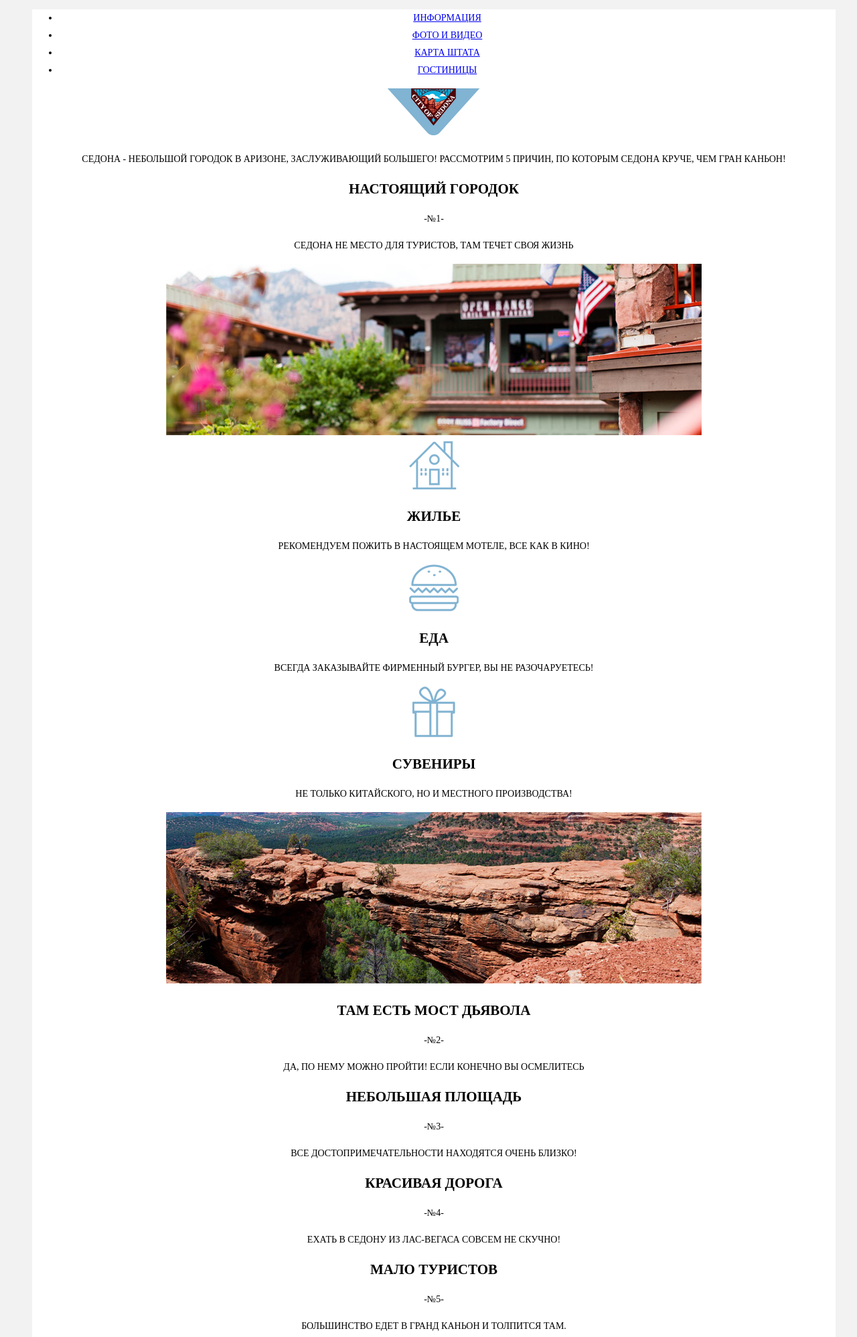
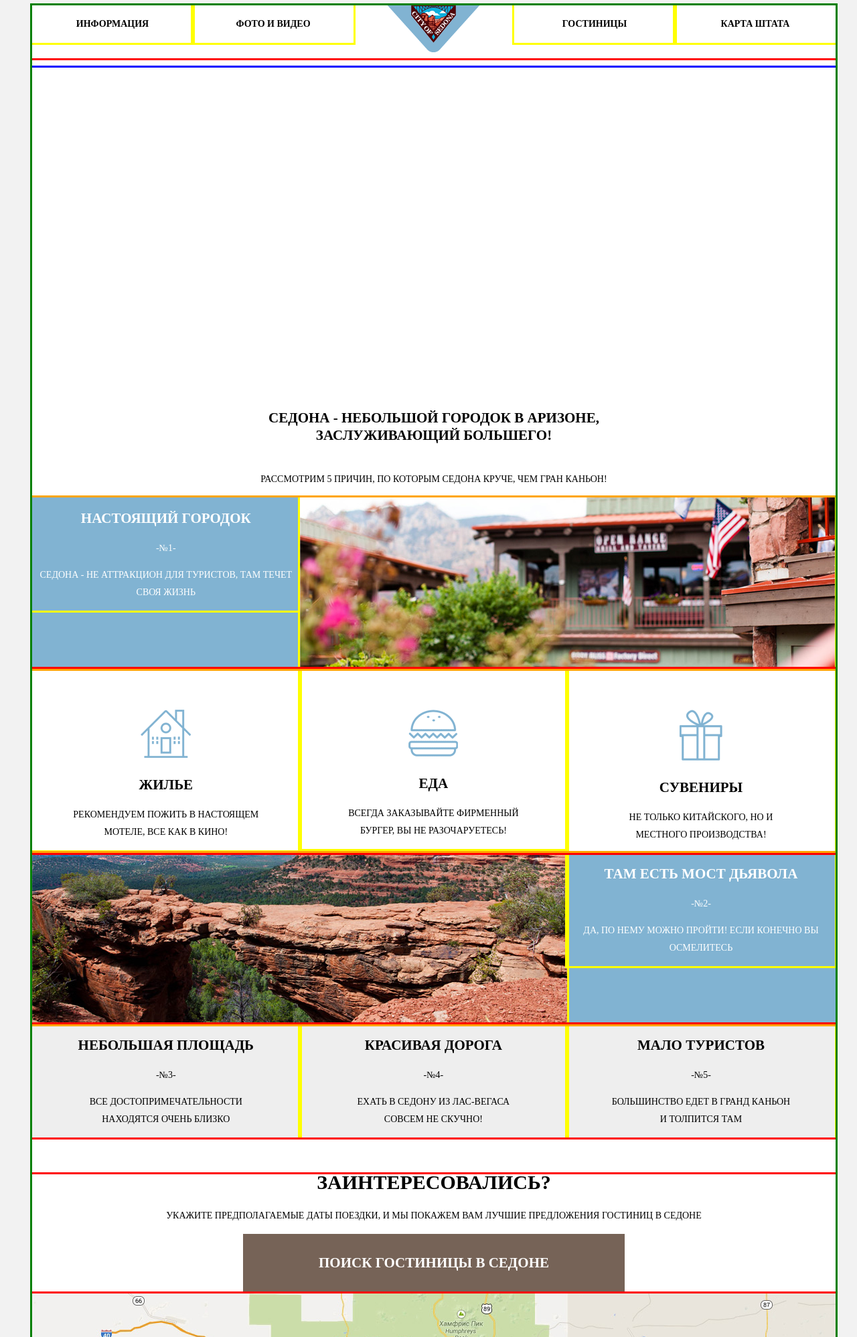
Before and after one commit to Anna-Teshkina/305561-sedona, a plain HTML site: page index.html in a window 1280 px wide. Shown: the top 1997 px of the page at 67% size. Drawn offline with Linux system fonts and the light colour scheme.

Commit message:
Сетка
Сделана сетка для главной и внутренней страницы

```diff
--- a/css/style.css
+++ b/css/style.css
@@ -6,6 +6,7 @@ body {
 	font-weight: normal;
     text-transform: uppercase;
     text-align: center;
+    vertical-align: middle;
     width: 100%;
   }
 
@@ -23,4 +24,221 @@ body {
   	width: 1200px;
   	background-color: #ffffff;
   	margin: 0 auto;
+  	outline: green solid;
   }
+
+  /*ОФОРМЛЕНИЕ ГЛАВНОЙ СТРАНИЦЫ*/
+  /*ЗАГОЛОВОК*/
+  header {
+  	outline: red solid;
+  	padding: 0;
+
+  }
+
+ul {
+	list-style: none;
+	text-decoration: none;
+	padding: 0;
+    margin: 0;
+}
+
+ .main-navigation li {
+  	width: 20%;
+  	outline: yellow solid;
+  	padding: 15px 0;
+  }
+
+  .main-navigation li a {
+  	text-decoration: none;
+  	font-weight: bold;
+  	color: black;
+  }
+
+.main-navigation li:nth-child(1),
+.main-navigation li:nth-child(2) {
+	float: left;
+}
+
+.main-navigation li:nth-child(3),
+.main-navigation li:nth-child(4) {
+	float: right;
+}
+
+/*ОСНОВНОЙ БЛОК*/
+main {
+	outline: blue solid;
+}
+
+
+.advertise {
+	font-size: 21px;
+	font-weight: bold;
+	display: inline-block;
+	margin: 60px 300px 40px;
+	margin-top: 510px;
+}
+
+/*БЛОК 30% ОТ ШИРИНЫ РОДИТЕЛЬСКОГО КОНТЕЙНЕРА*/
+.feature {
+	width: 33.3%;
+	outline: yellow solid;
+}
+
+/*ПРИЧИНА №1,2 ГОЛУБОЙ БЛОК*/
+.block-blue {
+	max-height: 256px;
+	background-color: #81b3d2;
+	color: white;
+	outline: orange solid;
+}
+
+.image {
+	max-height: 256px;
+	width: 66.6%;
+	outline: yellow solid;
+}
+
+.block-blue .image,
+.block-blue .feature {
+		float: left;
+}
+
+/*БЛОК С РЕКОММЕНДАЦИЯМИ*/
+.recommendations {
+	max-height: 330px;
+	outline: red solid;
+}
+
+.recommendations .feature {
+	float: left;
+	padding-top: 61px;
+}
+
+.recommendations .feature p {
+	padding: 0 55px;
+}
+
+/*ПРИЧИНЫ №3-5, СЕРЫЙ БЛОК*/
+.block-gray {
+	max-height: 256px;
+	background-color: #eeeeee;
+	outline: red solid;
+	margin-bottom: 55px;
+}
+
+.block-gray .feature {
+	float: left;
+}
+
+.block-gray .feature p {
+	padding: 0 60px;
+}
+
+/* ЗАИНТЕРЕСОВАЛИСЬ? = БЛОК ДЛЯ ВЫЗОВА ФОРМЫ ЗАКАЗА*/
+.order {
+	outline: red solid;
+}
+
+.search {
+	display: inline-block;
+	width: 570px;
+	padding: 30px 0;
+	background-color: #766357;
+	color: white;
+}
+
+.order a {
+	text-decoration: none;
+	font-weight: bold;
+	line-height: 26px;
+	font-size: 21px;
+}
+
+/*ПОДВАЛ*/
+footer {
+	/*height: 120px;*/
+	outline: red solid;
+}
+
+.footer-hashtag,
+.footer-social,
+.footer-copyright {
+	width: 33.3%;
+	height: 120px;
+	float: left;
+	outline: yellow solid;
+}
+
+/*РАСПОРКА*/
+.clearfix::after {
+	content: "";
+	display: table;
+	clear: both;
+}
+
+*, *::before, *::after {
+	box-sizing: inherit;
+}
+
+html {
+	box-sizing: border-box;
+}
+
+/*ОФОРМЛЕНИЕ ВКЛАДКИ "ГОСТИНИЦЫ"*/
+/*ФОРМА С ОТБОРОЧНЫМИ КРИТЕРИЯМИ*/
+.criteria {
+	/*min-height: 217px;*/
+	outline: black solid;
+}
+
+.item-criterion {
+	width: 25%;
+	float: left;
+	outline: yellow solid;
+}
+
+.price-criterion {
+	width: 40%;
+	float: right;
+	outline: yellow solid;
+
+}
+
+/*КАРТОЧКА ОТЕЛЯ*/
+.hotel-card,
+.filter {
+	outline: red solid;
+	padding: 30px 73px;
+	margin: 0;
+}
+
+.hotel-stars,
+.hotel-raiting {
+	float: right;
+	outline: yellow solid;
+}
+
+.hotel-picture,
+.hotel-info,
+.hotel-booking {
+	float: left;
+	outline: yellow solid;
+}
+/*ФИЛЬТР*/
+ .filter-types li a {
+  	font-size: 12px;
+  	line-height: 18px;
+  	text-decoration: none;
+  	color: black;
+ }
+
+ .filter-quantity,
+ .filter-types li {
+  	float: left;
+  	outline: yellow solid;
+ }
+
+ .switch {
+  	float: right;
+  	outline: yellow solid;
+ }
--- a/index.html
+++ b/index.html
@@ -7,7 +7,7 @@
   </head>
   <body>
   	<div class="main-container"><!--Контейнер белого цвета, ширины не более 1200px -->
-  		<header class="main-header">
+  		<header class="main-header clearfix">
    	        <nav class="main-navigation">
 	          	<ul>
 	            	<li>
@@ -34,11 +34,11 @@
 	    		<span class="advertise">Седона - небольшой городок в Аризоне, заслуживающий большего!</span>
 	    		Рассмотрим 5 причин, по которым Седона круче, чем Гран Каньон!
 	    	</p>
-	    	<div class="block-blue"> <!--Ширина 100%, высота-заданная, фон-голубой, цвет шрифта-белый-->
+	    	<div class="block-blue clearfix"> <!--Ширина 100%, высота-заданная, фон-голубой, цвет шрифта-белый-->
 	    		<div class="feature"> <!--Блок с шириной 30% от родительского-->
 	    			<h3>Настоящий городок</h3>
 	    			<span>-№1-</span>
-			    	<p>Седона не место для туристов, там течет своя жизнь</p>
+			    	<p>Седона - не аттракцион для туристов, там течет своя жизнь</p>
 	    		</div>
 	    		<!--Класс image-задает размер две трети от родительского блока-->
 	    		<div class="image">
@@ -46,7 +46,7 @@
 	    		</div>
 	    	</div>
 
-	    	<div class="recommendations"> <!--Ширина 100%, высота-заданная, фон-прозрачный,
+	    	<div class="recommendations clearfix"> <!--Ширина 100%, высота-заданная, фон-прозрачный,
 	    	цвет шрифта-черный-->
 	    		<div class="feature"><!--Блок с шириной 30% от родительского-->
 	    			<img src="img/house.png" alt="Жилье">
@@ -65,7 +65,7 @@
 	    		</div>
 	    	</div>
 
-	    	<div class="block-blue"> <!--Ширина 100%, высота-заданная, фон-голубой, цвет шрифта-белый-->
+	    	<div class="block-blue clearfix"> <!--Ширина 100%, высота-заданная, фон-голубой, цвет шрифта-белый-->
 	    	 	<!--Класс image-задает размер две трети от родительского блока-->
 	    		<div class="image">
 	    			<img src="img/reason-2.jpg" alt="Изображение-2">
@@ -77,11 +77,11 @@
 	    		</div>
 	    	</div>
 
-	    	<div class="block-gray"><!--Блок-3: фон-серый, ширина 100% родительского блока, цвет шрифта-черный-->
+	    	<div class="block-gray clearfix"><!--Блок-3: фон-серый, ширина 100% родительского блока, цвет шрифта-черный-->
 	    		<div class="feature"> <!--Блок с шириной 30% от родительского-->
 	    			<h3>Небольшая площадь</h3>
 	    			<span>-№3-</span>
-			    	<p>Все достопримечательности находятся очень близко!</p>
+			    	<p>Все достопримечательности находятся очень близко</p>
 	    		</div>
 	    		<div class="feature"> <!--Блок с шириной 30% от родительского-->
 	    			<h3>Красивая дорога</h3>
@@ -91,7 +91,7 @@
 	    		<div class="feature"> <!--Блок с шириной 30% от родительского-->
 	    			<h3>Мало туристов</h3>
 		    		<span>-№5-</span>
-			    	<p>Большинство едет в Гранд каньон и толпится там.</p>
+			    	<p>Большинство едет в Гранд каньон и толпится там</p>
 	    		</div>
 	    	</div>
 	    	<div class="order"><!--Ширина 100%, высота-заданная, фон-прозрачный, цвет шрифта-черный-->
@@ -108,7 +108,7 @@
 			</div>
       	</main>
 
-        <footer class="main-footer">
+        <footer class="main-footer clearfix">
 	      	<div class="container">
 	        	<section class="footer-hashtag">
 	          		<a href="#">#visitsedona</a>
```
Also changed, not shown: hotels.html (+6 -6 lines).
